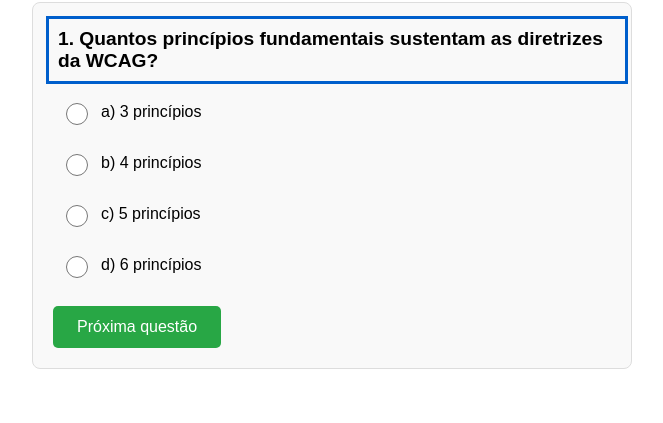
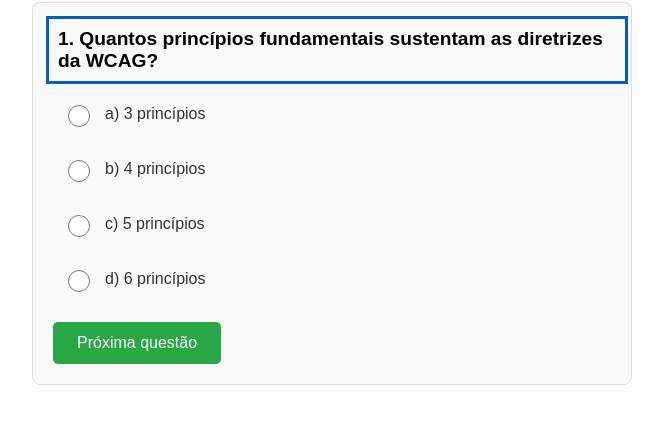
Before and after one commit to jeanderson-1994/aprendendo-desenvolvimento-acess-vel, a plain HTML site: page quiz.html in a window 1280 px wide. Shown: the part 145-568 px from the top of the page, without its empty margins (308-971 px from the left). Drawn offline with Linux system fonts and the light colour scheme.

Commit message:
Update quiz.html

```diff
--- a/quiz.html
+++ b/quiz.html
@@ -50,10 +50,11 @@
     .opcao-item {
       display: flex;
       align-items: center;
-      gap: 10px;
-      padding: 8px;
-      border-radius: 4px;
+      gap: 12px;
+      padding: 10px;
+      border-radius: 6px;
       cursor: pointer;
+      user-select: none;
     }
 
     .opcao-item:hover {
@@ -67,10 +68,9 @@
       flex-shrink: 0;
     }
 
-    .opcao-item label {
-      cursor: pointer;
+    .texto-opcao {
       font-size: 16px;
-      width: 100%;
+      color: #333;
     }
 
     button {
@@ -142,7 +142,6 @@
   <script>
     const tituloQuiz = document.getElementById('titulo-quiz');
 
-    // Foco inicial no título
     setTimeout(function() {
       tituloQuiz.focus();
     }, 100);
@@ -205,7 +204,7 @@
         const divOpcao = document.createElement('div');
         divOpcao.className = 'opcao-item';
 
-        // 1. O Radio recebe a descrição completa via aria-label (garante leitura única no TalkBack)
+        // 1. O Input possui o aria-label e é o ÚNICO ponto de leitura
         const radio = document.createElement('input');
         radio.type = 'radio';
         radio.name = `resposta`;
@@ -213,24 +212,30 @@
         radio.value = index;
         radio.setAttribute('aria-label', textoOpcao);
 
-        // 2. O Label visível recebe aria-hidden="true" para impedir leitura dupla no NVDA/VoiceOver
-        const label = document.createElement('label');
-        label.htmlFor = idInput;
-        label.textContent = textoOpcao;
-        label.setAttribute('aria-hidden', 'true');
+        // 2. Usamos <span> visível puramente estético com aria-hidden="true" (sem tag <label>)
+        const spanTexto = document.createElement('span');
+        spanTexto.className = 'texto-opcao';
+        spanTexto.textContent = textoOpcao;
+        spanTexto.setAttribute('aria-hidden', 'true');
+
+        // Permite clicar na div inteira para marcar o rádio
+        divOpcao.addEventListener('click', function(e) {
+          if (e.target !== radio) {
+            radio.checked = true;
+          }
+        });
 
         divOpcao.appendChild(radio);
-        divOpcao.appendChild(label);
+        divOpcao.appendChild(spanTexto);
         containerOpcoes.appendChild(divOpcao);
       });
 
-      // Transfere o foco de forma limpa para o enunciado
+      // Transfere o foco para o enunciado
       setTimeout(function() {
         elementoEnunciado.focus();
       }, 150);
     }
 
-    // Processa a resposta selecionada
     btnProxima.addEventListener('click', function() {
       const opcaoSelecionada = document.querySelector('input[name="resposta"]:checked');
 
@@ -252,7 +257,6 @@
       }
     });
 
-    // Exibe o resultado final
     function exibirResultado() {
       areaQuiz.style.display = 'none';
       areaResultado.style.display = 'block';
@@ -270,7 +274,6 @@
       }, 100);
     }
 
-    // Reinicia o quiz
     btnReiniciar.addEventListener('click', function() {
       questaoAtual = 0;
       pontuacao = 0;
@@ -279,7 +282,6 @@
       carregarQuestao();
     });
 
-    // Redireciona para a home
     btnHome.addEventListener('click', function() {
       window.location.href = 'index.html';
     });
```
